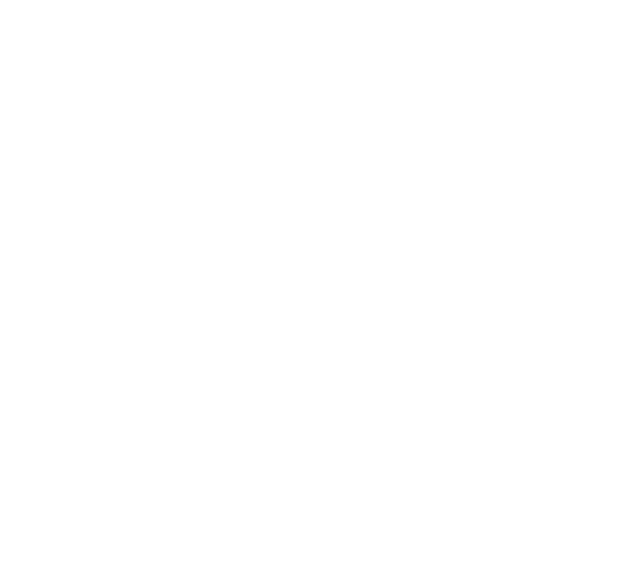
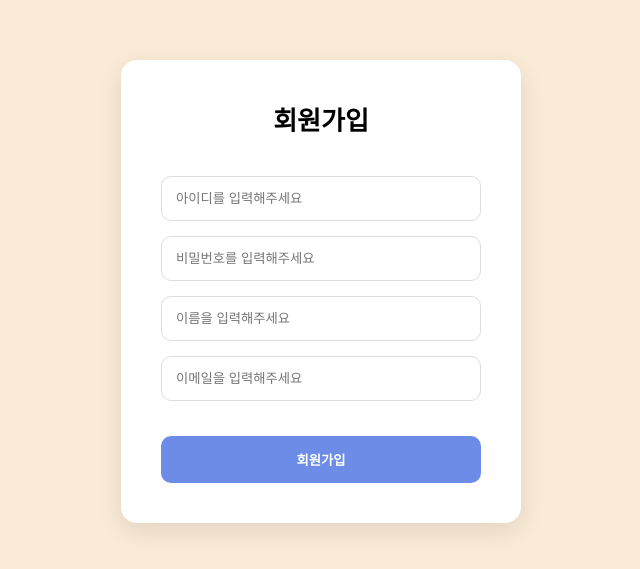
Before and after one commit to haneulgim95-hub/lecture-09-signup, a React (Vite) app: page / in a window 1280 px wide. Shown: the part 109-678 px from the top of the page, without its empty margins (319-959 px from the left). Built offline with nearby package versions, Linux system fonts and the light colour scheme.

Commit message:
Result까지 개인연습

```diff
--- a/src/App.tsx
+++ b/src/App.tsx
@@ -1,5 +1,20 @@
+import GlobalStyle from "./styled/GlobalStyle.ts";
+import { BrowserRouter, Route, Routes } from "react-router";
+import Home from "./pages/Home.tsx";
+import Result from "./pages/Result.tsx";
+
 function App() {
-  return <></>
+  return (
+    <>
+      <GlobalStyle></GlobalStyle>
+      <BrowserRouter>
+        <Routes>
+          <Route path={"/"} element={<Home />} />
+          <Route path={"/result"} element={<Result />} />
+        </Routes>
+      </BrowserRouter>
+    </>
+  );
 }
 
 export default App;
--- /dev/null
+++ b/src/components/Components.tsx
@@ -0,0 +1,16 @@
+import styled from "styled-components";
+
+export const Title = styled.h2`
+  font-size: 26px;
+  font-weight: 700;
+  margin-bottom: 24px;
+  text-align: center;
+`;
+
+export const Wrap = styled.div`
+  display: flex;
+  align-items: center;
+  justify-content: center;
+  height: 100dvh;
+  background-color: antiquewhite;
+`;
--- /dev/null
+++ b/src/pages/Home.tsx
@@ -0,0 +1,131 @@
+import styled from "styled-components";
+import { useState, type SubmitEvent } from "react";
+import { useNavigate } from "react-router";
+import { Title, Wrap } from "../components/Components.tsx";
+
+
+
+const Card = styled.form`
+  background-color: white;
+  padding: 40px;
+  border-radius: 16px;
+  width: 100%;
+  max-width: 400px;
+  box-shadow: 0 8px 25px rgba(0, 0, 0, 0.1);
+  display: flex;
+  flex-direction: column;
+  gap: 15px;
+`;
+
+const Input = styled.input`
+  padding: 14px;
+  border-radius: 10px;
+  border: 1px solid #ddd;
+  transition: all 0.5s;
+
+  &:focus {
+    outline: none; /* input에 focus 되면 진한 까만 테두리가 생기는것.*/
+    border: 1px solid #6c8ce7;
+  }
+`;
+
+const ErrorText = styled.span`
+  color: #d63031;
+  font-size: 12px;
+`;
+
+const InputGroup = styled.div`
+  display: flex;
+  flex-direction: column;
+  gap: 4px;
+`;
+
+
+
+const Button = styled.button`
+  padding: 14px;
+  background-color: #6c8ce7;
+  color: white;
+  border: none;
+  border-radius: 10px;
+  cursor: pointer;
+  font-weight: 600;
+  margin-top: 20px;
+`;
+
+
+
+
+function Home() {
+  const navigate = useNavigate();
+
+  const [username, setUsername] = useState("");
+  const [password, setPassword] = useState("");
+  const [name, setName] = useState("");
+  const [email, setEmail] = useState("");
+
+  type ErrorType = {
+    [key: string] : string
+  }
+
+  const [errors, setErrors] = useState<ErrorType>({});
+
+  const onSubmit = (e: SubmitEvent<HTMLFormElement>) => {
+    // 1. 초기화 막기
+    e.preventDefault();
+
+    // 2. 유효성 검사
+    const result = validate();
+    if (!result) return;
+
+    // 3. 백엔드에게 데이터 전달
+    const data = { username, password, name, email };
+    const queryString = new URLSearchParams(data).toString();
+    navigate(`/result?${queryString}`);
+  };
+
+  const validate = () => {
+    const newErrors: ErrorType = {};
+
+    if (!username.trim()) newErrors.username = "아이디는 필수 입력 항목입니다";
+
+    if (!password.trim()) newErrors.password = "비밀번호는 필수 입력 항목입니다.";
+    else if (password.length < 6) newErrors.password = "비밀번호는 6자 이상으로 입력해주세요";
+
+    if (!name.trim()) newErrors.name = "이름은 필수 입력 항목입니다";
+
+    if (!email.trim()) newErrors.email = "이메일은 필수 입력 항목입니다";
+    else if (!/^[A-Za-z0-9._%+-]+@[A-Za-z0-9.-]+\.[A-Za-z]{2,}$/.test(email)) newErrors.email = "이메일의 형식에 맞게 입력해주세요";
+
+    setErrors(newErrors);
+
+    return Object.keys(newErrors).length === 0;
+  }
+
+  return (
+    <Wrap>
+      <Card onSubmit={onSubmit}>
+        <Title>회원가입</Title>
+        <InputGroup>
+          <Input placeholder={"아이디를 입력해주세요"} onChange={e => setUsername(e.target.value)}/>
+          {errors.username && <ErrorText>{errors.username}</ErrorText>}
+        </InputGroup>
+        <InputGroup>
+          <Input placeholder={"비밀번호를 입력해주세요"} type={"password"} onChange={e => setPassword(e.target.value)}/>
+          {errors.password && <ErrorText>{errors.password}</ErrorText>}
+        </InputGroup>
+        <InputGroup>
+          <Input placeholder={"이름을 입력해주세요"} onChange={e => setName(e.target.value)}/>
+          {errors.name && <ErrorText>{errors.name}</ErrorText>}
+        </InputGroup>
+        <InputGroup>
+          <Input placeholder={"이메일을 입력해주세요"} type={"email"} onChange={e => setEmail(e.target.value)}/>
+          {errors.email && <ErrorText>{errors.email}</ErrorText>}
+        </InputGroup>
+        <Button>회원가입</Button>
+      </Card>
+    </Wrap>
+  );
+}
+
+export default Home;
--- /dev/null
+++ b/src/pages/Result.tsx
@@ -0,0 +1,81 @@
+import styled from "styled-components";
+import { useSearchParams } from "react-router";
+import { Title, Wrap } from "../components/Components.tsx";
+
+const Card = styled.div`
+  background-color: white;
+  padding: 40px;
+  border-radius: 16px;
+  width: 100%;
+  max-width: 400px;
+  box-shadow: 0 8px 25px rgba(0, 0, 0, 0.1);
+  display: flex;
+  flex-direction: column;
+  gap: 15px;
+`;
+
+const Section = styled.section`
+  margin-top: 20px;
+`;
+
+const SectionTitle = styled.h2`
+  font-size: 20px;
+  margin-bottom: 20px;
+  border-left: 4px solid #4f46e5;
+  padding-left: 10px;
+`;
+
+
+const Item = styled.div`
+  display: flex;
+  justify-content: space-between;
+  align-items: center;
+  padding: 10px;
+  border-bottom: 1px solid #ececec;
+`;
+
+const Label = styled.span`
+  font-weight: 600;
+  color: #555;
+`;
+
+const Value = styled.span`
+  color: #222;
+`;
+
+function Result() {
+  const [searchParams] = useSearchParams();
+  const username = searchParams.get("username");
+  const password = searchParams.get("password");
+  const name = searchParams.get("name");
+  const email = searchParams.get("email");
+
+  return (
+    <Wrap>
+      <Card>
+        <Title>회원가입 결과</Title>
+        <Section>
+          <SectionTitle>쿼리스트링 결과</SectionTitle>
+          <Item>
+            <Label>사용자 이름 : </Label>
+            <Value>{username}</Value>
+          </Item>
+          <Item>
+            <Label>비밀번호 : </Label>
+            <Value>{password}</Value>
+          </Item>
+          <Item>
+            <Label>이름 : </Label>
+            <Value>{name}</Value>
+          </Item>
+          <Item>
+            <Label>이메일 : </Label>
+            <Value>{email}</Value>
+          </Item>
+        </Section>
+      </Card>
+    </Wrap>
+  );
+}
+
+export default Result;
--- /dev/null
+++ b/src/styled/GlobalStyle.ts
@@ -0,0 +1,11 @@
+import { createGlobalStyle } from "styled-components";
+
+const GlobalStyle = createGlobalStyle`
+    * {
+        box-sizing: border-box;
+        margin: 0;
+        padding: 0;
+    }
+`;
+
+export default GlobalStyle;
```
